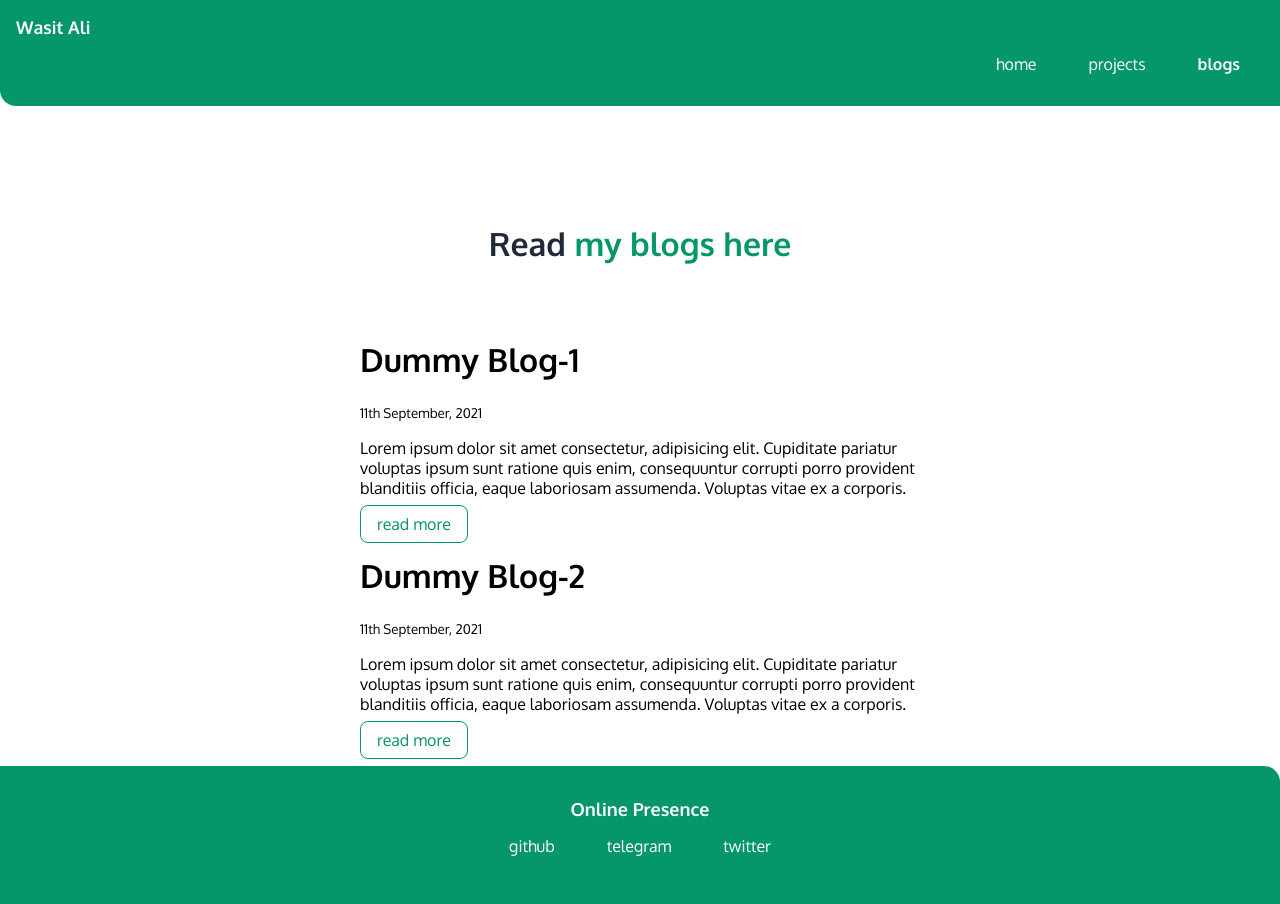
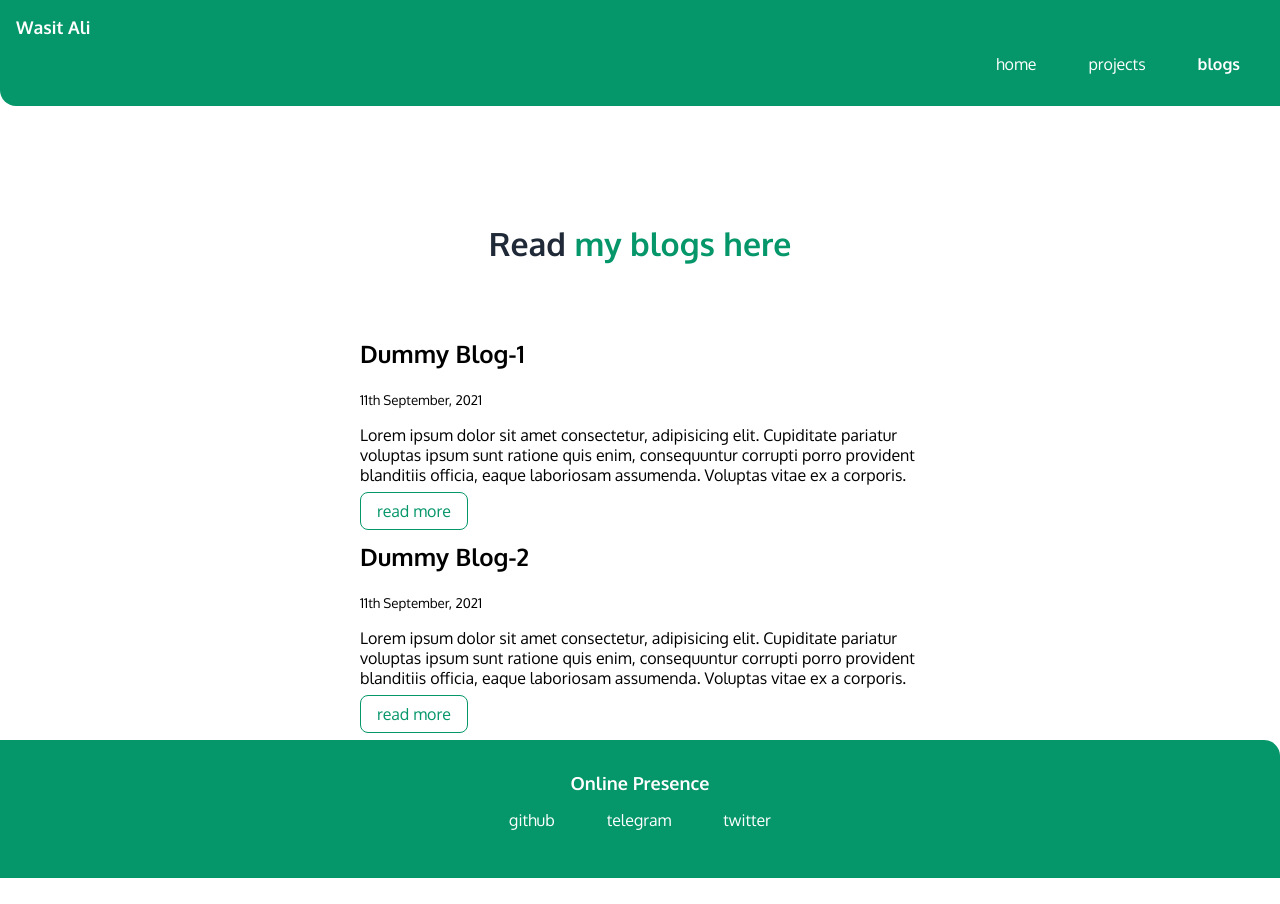
Before and after one commit to qwertyfi/neogcamp-portfolio, a plain HTML site: page blogs.html in a window 1280 px wide. After the commit the page ends 878 px from the top, so only its background shows below. Drawn offline with Linux system fonts and the light colour scheme.

Commit message:
Update blogs.html

```diff
--- a/blogs.html
+++ b/blogs.html
@@ -30,7 +30,7 @@
     <ul class="list-non-bullet">
         <li>
             <div class="container container-center">
-             <h1>Dummy Blog-1</h1>
+             <h2>Dummy Blog-1</h2>
              <small>11th September, 2021</small>
              <p>Lorem ipsum dolor sit amet consectetur, adipisicing elit. Cupiditate pariatur voluptas ipsum sunt ratione quis enim, consequuntur corrupti porro provident blanditiis officia, eaque laboriosam assumenda. Voluptas vitae ex a corporis.
             </p>
@@ -40,7 +40,7 @@
          </li>
          <li>
             <div class="container container-center">
-             <h1>Dummy Blog-2</h1>
+             <h2>Dummy Blog-2</h2>
              <small>11th September, 2021</small>
              <p>Lorem ipsum dolor sit amet consectetur, adipisicing elit. Cupiditate pariatur voluptas ipsum sunt ratione quis enim, consequuntur corrupti porro provident blanditiis officia, eaque laboriosam assumenda. Voluptas vitae ex a corporis.
             </p>
```
